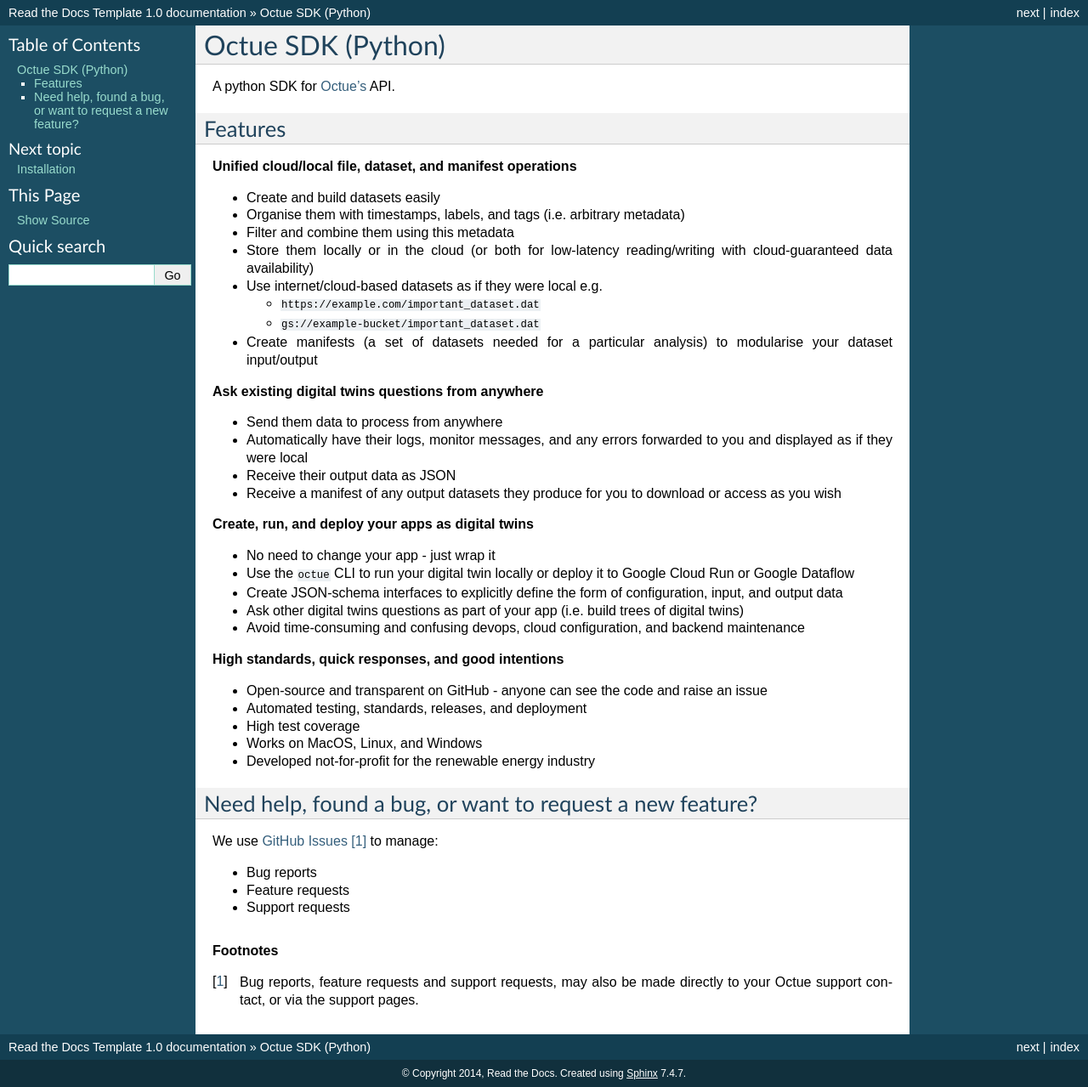
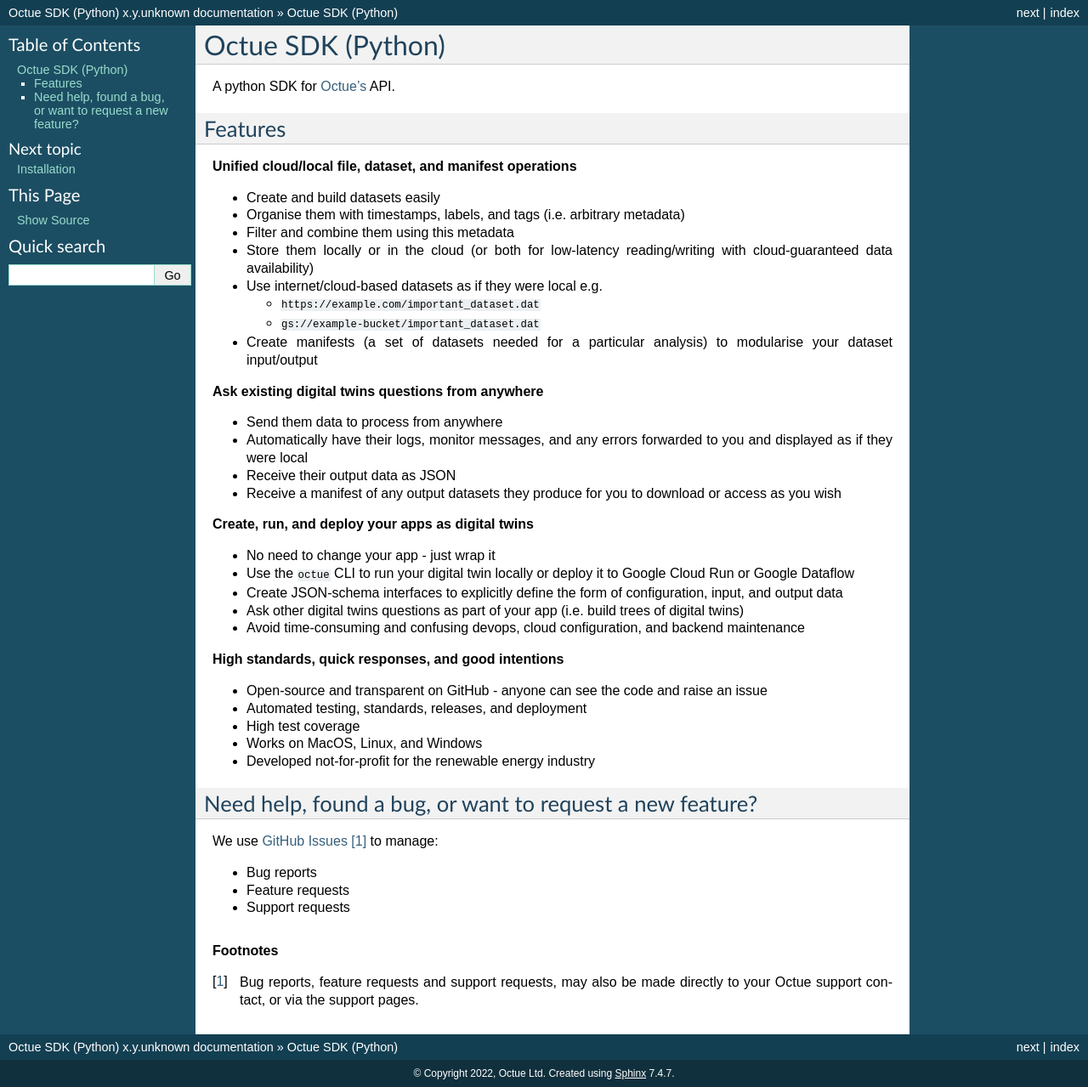
Before and after one commit to octue/octue-sdk-python, a Sphinx documentation site: the page built from docs/source/index.rst, in a window 1280 px wide. Shown: the whole page at 85% size. Built offline with Sphinx 7.4.7, drawn with Linux system fonts in a browser that asks for light colours.

Commit message:
DOC: Add repo, organisation, version, and copyright info to docs
skipci

```diff
--- a/docs/source/conf.py
+++ b/docs/source/conf.py
@@ -11,6 +11,9 @@
 #
 # All configuration values have a default; values that are commented out
 # serve to show the default.
+
+import os
+
 
 # If extensions (or modules to document with autodoc) are in another directory,
 # add these directories to sys.path here. If the directory is relative to the
@@ -41,17 +44,19 @@
 master_doc = "index"
 
 # General information about the project.
-project = u"Read the Docs Template"
-copyright = u"2014, Read the Docs"
+project = "Octue SDK (Python)"
+author = "Octue Ltd"
+copyright = "2022, Octue Ltd"
 
 # The version info for the project you're documenting, acts as replacement for
 # |version| and |release|, also used in various other places throughout the
 # built documents.
-#
+
+# The full version, including alpha/beta/rc tags.
+release = os.getenv("RELEASE_TAG", "x.y.unknown")
+
 # The short X.Y version.
-version = "1.0"
-# The full version, including alpha/beta/rc tags.
-release = "1.0"
+version = ".".join(release.split(".")[0:2])
 
 # The language for content autogenerated by Sphinx. Refer to documentation
 # for a list of supported languages.
```
